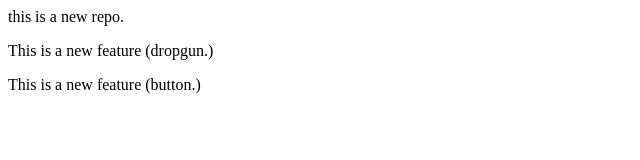
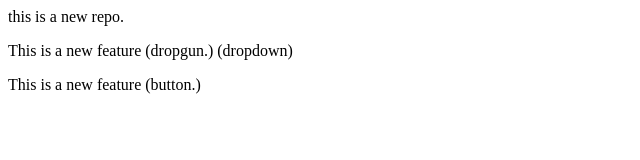
Before and after one commit to prem-kumar92/local-repo, a plain HTML site: page index.html in a window 1280 px wide. Shown: the full height of the page, 0-640 px from the left. Drawn offline with Linux system fonts and the light colour scheme.

Commit message:
Add dropdown

```diff
--- a/index.html
+++ b/index.html
@@ -1,3 +1,3 @@
 <p>this is a new repo.</p>
-<p>This is a new feature (dropgun.)</p>
+<p>This is a new feature (dropgun.) (dropdown)</p>
 <p>This is a new feature (button.)</p>
```
